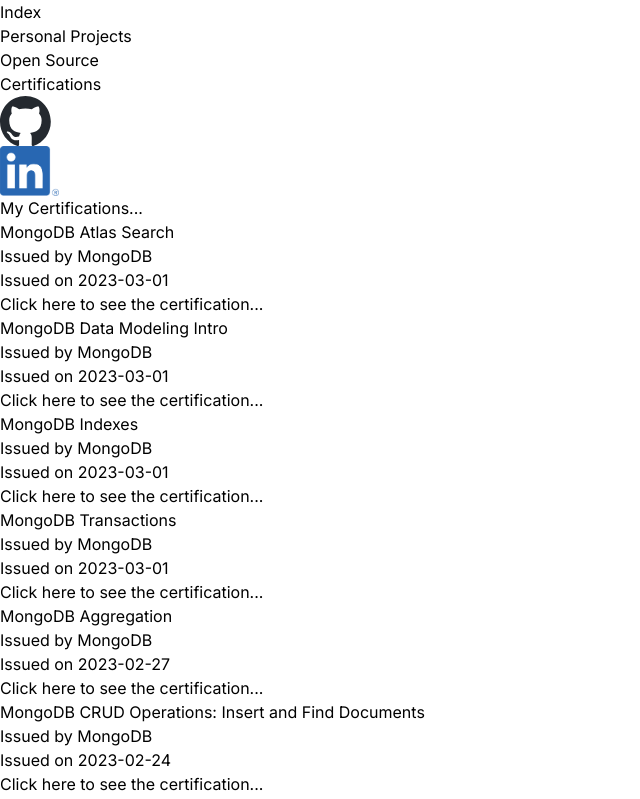
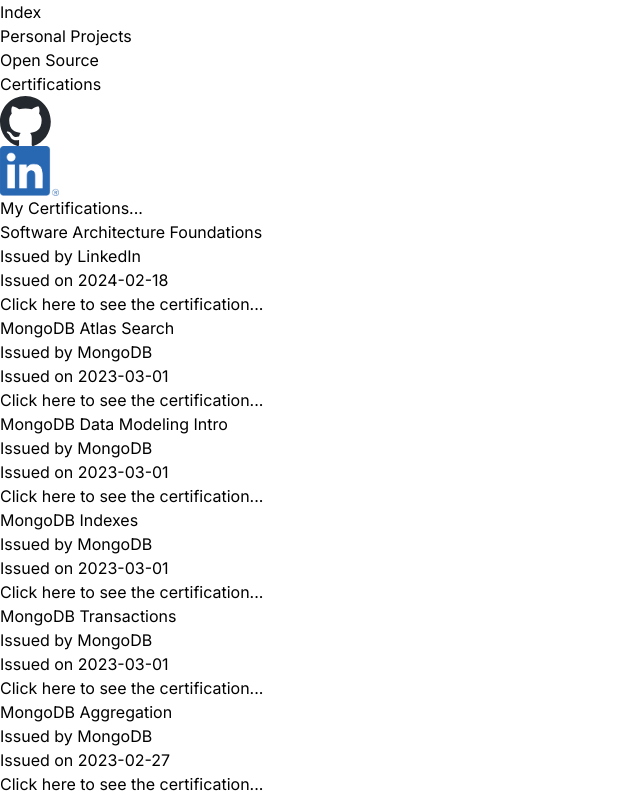
Before and after one commit to wulandari-tech/portfolio-site, a Next.js app: page /certifications in a window 1280 px wide. Shown: the top 799 px of the page, without its empty margins (0-640 px from the left). Built offline with nearby package versions, Linux system fonts and the light colour scheme.

Commit message:
Add Software Architecture Foundations

```diff
--- a/data/certifications.ts
+++ b/data/certifications.ts
@@ -1,6 +1,12 @@
 import { Certification } from "@/types";
 
 export const certifications: Certification[] = [
+    {
+        name: 'Software Architecture Foundations',
+        issuer: 'LinkedIn',
+        issueDate: new Date('2024-02-18'),
+        credentialUrl: 'https://www.linkedin.com/learning/certificates/ae0f6bfc8a0dbc56b91b04a8022b1d382f6c5811625f64ebdffa3086bb164afd',
+    },
     {
         name: 'MongoDB Atlas Search',
         issuer: 'MongoDB',
```
